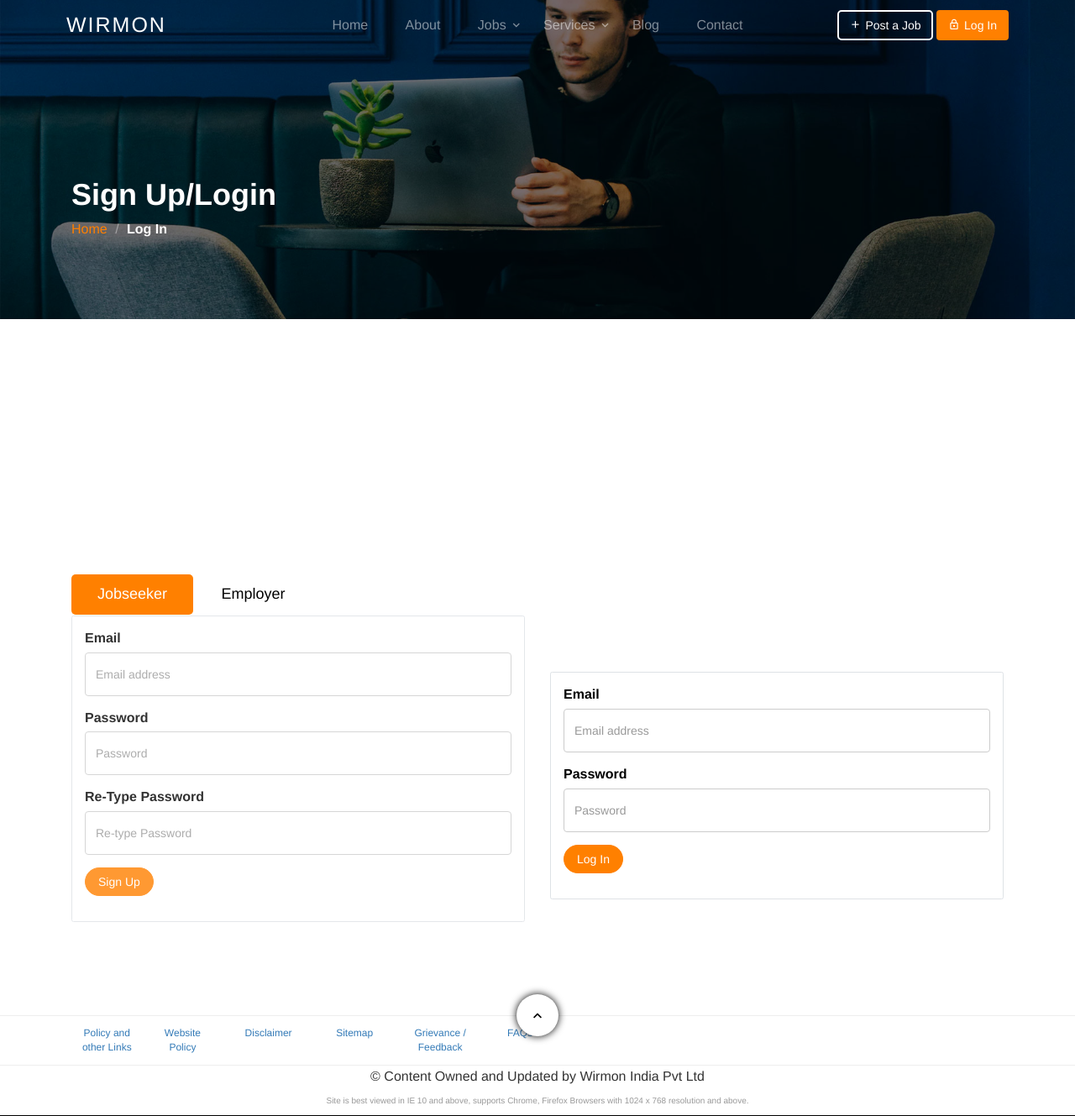
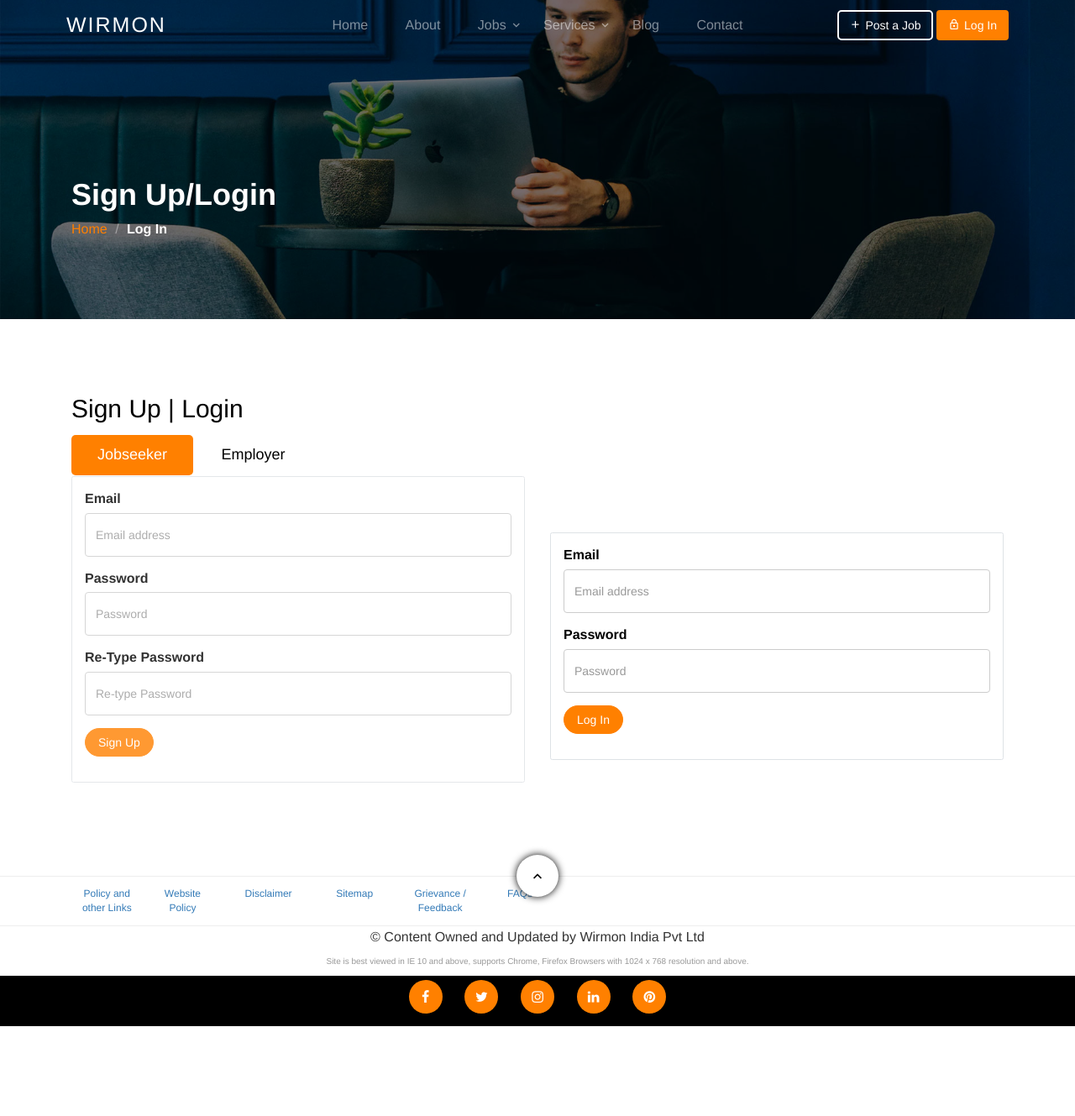
Before and after one commit to sudhanshu1993/Wirmon, a PHP site: page /login.php in a window 1280 px wide. Shown: the top 1329 px of the page at 84% size. After the commit the page ends 1222 px from the top, so only its background shows below. Run offline with PHP 8.4, Linux system fonts and the light colour scheme; some web fonts are replaced.

Commit message:
login page styling

```diff
--- a/about.php
+++ b/about.php
@@ -22,7 +22,8 @@
 .card{
   padding-right:2%;
   border: 0px !important;
-  }</style>
+  }
+</style>
 
     <!-- MAIN CSS -->
     <link rel="stylesheet" href="css/style.css">
--- a/login.php
+++ b/login.php
@@ -110,15 +110,13 @@
       <div class="container">
 
         <div class="row no-gutters slider-text js-fullheight align-items-center justify-content-start" data-scrollax-parent="true">
-          <div class="col-xl-12 ftcon-animate wow fadeInUp mb-6 pb-6" data-scrollax=" properties: { translateY: '70%' }" style="animation-duration: 1.5s;margin-top:-10%;">
-          	<p class="mb-4 mt-5 pt-5" data-scrollax="properties: { translateY: '30%', opacity: 1.6 }">We have <span class="number" data-number="850000">0</span> great job offers you deserve!</p>
-            <h1 class="mb-5" style="opacity: 0.827778;font-weight: 800;transform: translateZ(0px) translateY(-3.22917%);">Your Dream <br><span>Job is Waiting</span></h1>
+        <div class="col-xl-12 ftcon-animate wow fadeInUp mb-6 pb-6" data-scrollax=" properties: { translateY: '70%' }" style="animation-duration: 1.5s;">
 
 						<div class="ftcon-search">
 							<div class="row" style="margin-right:0;margin-left:0; ">
 
 		            <div class="col-md-12 nav-link-wrap">
-                <h2 class="mb-4">Sign Up</h2>
+                <h2 class="mb-4" style="color:#000 !important;">Sign Up | Login</h2>
 			            <div class="nav nav-pills text-center" id="v-pills-tab" role="tablist" aria-orientation="vertical">
 			              <a class="nav-link active mr-md-1" id="v-pills-1-tab" data-toggle="pill" href="#v-pills-1" role="tab" aria-controls="v-pills-1" aria-selected="true">Jobseeker</a>
 
```
